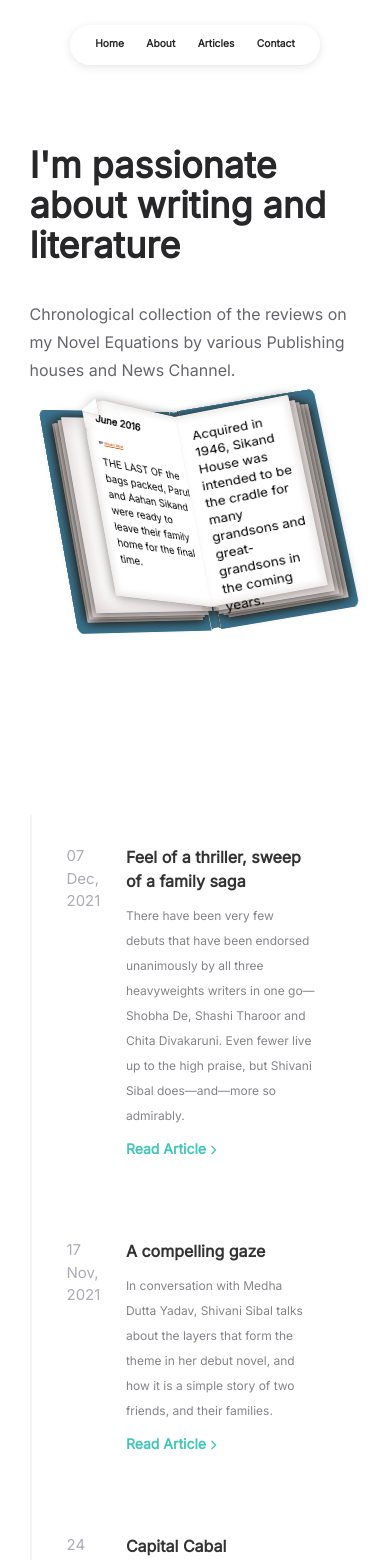
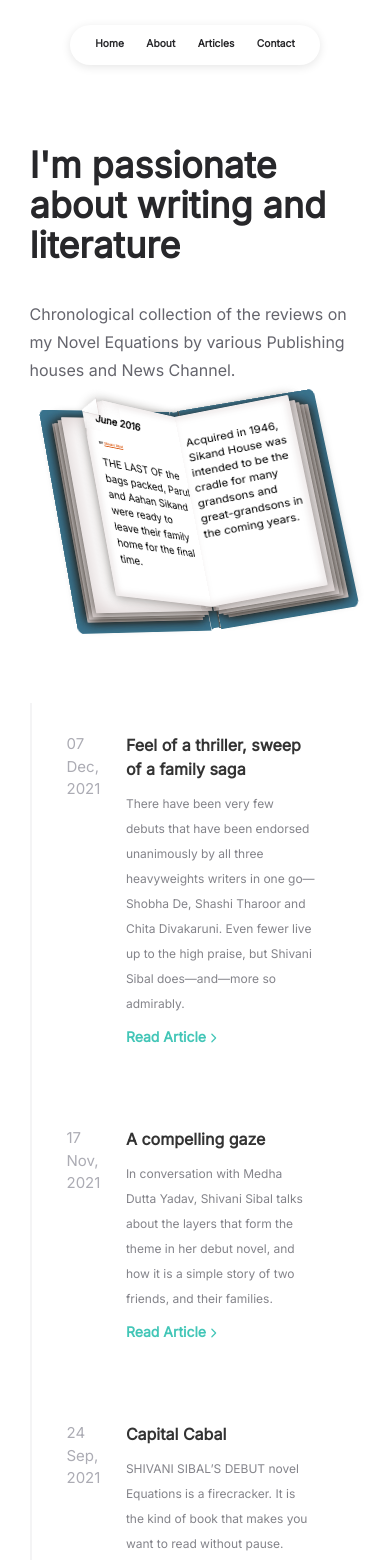
Before and after one commit to Varun1802/Shivani-portoflio, a React (Create React App) app: page /articles in a window 390 px wide. Shown: the top 1560 px of the page. Built offline with nearby package versions, Linux system fonts and the light colour scheme.

Commit message:
Book fixture on mobile screen

```diff
--- a/src/pages/articles.jsx
+++ b/src/pages/articles.jsx
@@ -41,7 +41,7 @@ const Articles = () => {
 						</div>
 						{/*BOOK ANIMATION DIV*/}
 						<div className="book max-w-[600px] md:max-h-[100px]">
-						<div class="scene max-h-[470px] md:ml-20">
+						<div class="scene max-h-[470px] ">
   							  <div class="book-wrap">
   							    <div class="left-side">
   							      <div class="book-cover-left"></div>
@@ -65,7 +65,7 @@ const Articles = () => {
   							          <div class="page-text w-richtext ">
   							            <h3><strong>June 2016</strong></h3>
   							            <h6>BY <a href="" target="_blank">Shivani Sibal</a></h6>
-										  <p className="left--text visible md:hidden">THE LAST OF the bags packed, Parul and Aahan Sikand were ready to leave 							their family home for the final time.
+										  <p className="left--text visible md:hidden" style={{"font-size":"12px"}}>THE LAST OF the bags packed, Parul and Aahan Sikand were ready to leave 							their family home for the final time.
 										  </p>
   							            <p className="left--text invisible md:visible">THE LAST OF the bags packed, Parul and Aahan Sikand were ready to leave 							their family home for the final time.Acquired in 1946, Sikand House was intended to be the 							cradle for many grandsons and great-grandsons in the coming years. Displaced as he was at 							Partition, Rai Bahadur Manohar Krishna Sikand, Aahan's grandfather, a largely self-made man</p>
   							          </div>
@@ -89,7 +89,7 @@ const Articles = () => {
   							      </div>
   							      <div class="layer-text right">
   							        <div class="page-right-2">
-									  <p className="left--text visible md:hidden text-sm py-4 px-2">Acquired in 1946, Sikand House was intended to be the cradle for many grandsons and great-grandsons in the coming years.
+									  <p className="left--text visible md:hidden py-6" style={{"font-size":"12px"}}>Acquired in 1946, Sikand House was intended to be the cradle for many grandsons and great-grandsons in the coming years.
 										  </p>
   							          <div class="page-text w-richtext invisible md:visible">
   							            <p >  with a premonition about difficult times ahead, didn't suffer the life of a refugee, 							having swapped his house with that of an equally astute Muslim acquaintance before all the 							madness began. It was a gentleman's agreement.</p>
@@ -107,7 +107,7 @@ const Articles = () => {
 						</div>
 						</div>
 
-						<div className="articles-container mt-28">
+						<div className="articles-container md:mt-28">
 							<div className="articles-wrapper">
 								{myArticles.map((article, index) => (
 									<div
--- a/src/pages/styles/articles.css
+++ b/src/pages/styles/articles.css
@@ -103,7 +103,7 @@ html.w-mod-touch * {
 	transform: none;
 	transition: none;
 	direction: ltr;
-	font-family: inherit;
+	font-family: 'Inter', sans-serif;
 	font-weight: inherit;
 	color: inherit;
 	font-size: inherit;
```
